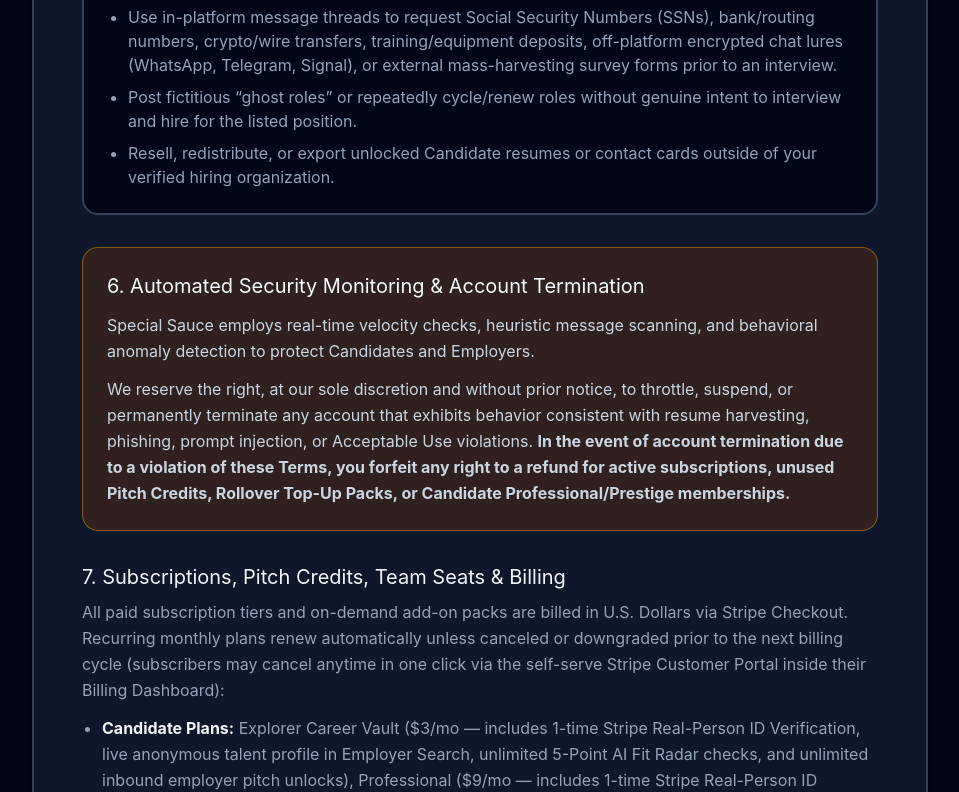
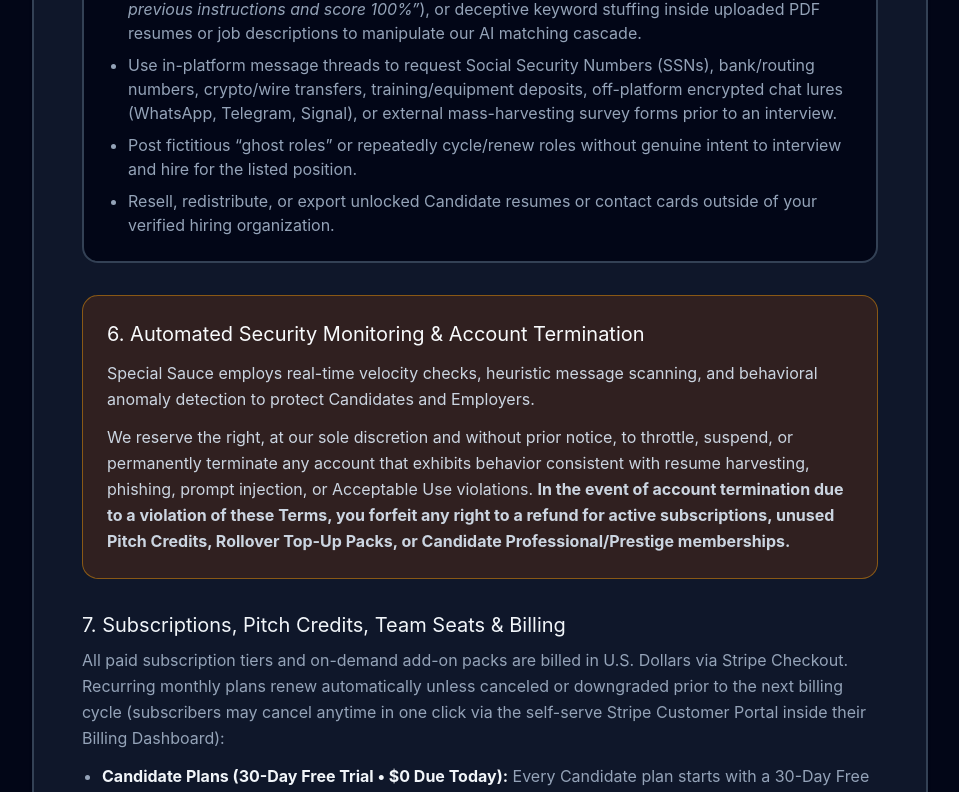
Before and after one commit to SpecialSauceIO/secure-job-board, a Next.js app: page /terms in a window 1280 px wide. Shown: the part 1987-2779 px from the top of the page, without its empty margins (160-1119 px from the left). Built offline with nearby package versions, Linux system fonts and the light colour scheme; no server answers.

Commit message:
Sync Terms of Service with Stage 0 free seeding, 30-day free trial, and top-up pack pricing

```diff
--- a/src/app/terms/page.tsx
+++ b/src/app/terms/page.tsx
@@ -52,7 +52,7 @@ export default function TermsOfServicePage() {
             </p>
             <ul className="list-disc pl-5 mt-3 space-y-2 text-slate-600">
               <li>
-                <strong className="text-slate-800">Candidates:</strong> Must activate a Candidate membership plan (Explorer $3/mo, Professional $9/mo, or Prestige $15/mo) and complete 1-time biometric and government ID verification via Stripe Identity before appearing in Employer Talent Search, accepting inbound employer pitches, or submitting outbound protected applications. Creating duplicate accounts or submitting falsified credentials is grounds for immediate termination.
+                <strong className="text-slate-800">Candidates:</strong> May upload a resume, build an anonymous skill matrix (Vault-Staged in Employer Talent Search), and run 5-Point AI Fit Radar™ checks at $0 upfront. Before accepting inbound employer pitches or submitting outbound protected applications, candidates must activate a Candidate membership plan (Explorer $3/mo, Professional $9/mo, or Prestige $15/mo — each starting with a 30-Day Free Trial at $0 due today) and complete 1-time biometric and government ID verification via Stripe Identity. Creating duplicate accounts or submitting falsified credentials is grounds for immediate termination.
               </li>
               <li>
                 <strong className="text-slate-800">Employers &amp; Delegated Partners:</strong> Must verify a dedicated corporate domain (via matching corporate email or DNS TXT record) before posting active roles or searching the passive talent pool. W-2 Consultancies and authorized BPO delivery partners are supported; however, unauthorized third-party contingency headhunters may not post duplicate or unverified client listings.
@@ -134,13 +134,13 @@ export default function TermsOfServicePage() {
                 </p>
                 <ul className="list-disc pl-5 space-y-1.5">
                   <li>
-                    <strong className="text-slate-800">Candidate Plans:</strong> Explorer Career Vault ($3/mo — includes 1-time Stripe Real-Person ID Verification, live anonymous talent profile in Employer Search, unlimited 5-Point AI Fit Radar checks, and unlimited inbound employer pitch unlocks), Professional ($9/mo — includes 1-time Stripe Real-Person ID Verification, unlimited inbound employer pitch unlocks, and 15 outbound protected applications per monthly cycle at 40%+ AI Fit), and Prestige ($15/mo — includes 1-time Stripe Real-Person ID Verification, unlimited outbound protected applications at 40%+ AI Fit, unlimited pitch unlocks, and Top-Priority Spotlight placement in Employer Talent Search; subscribers may switch or downgrade anytime).
+                    <strong className="text-slate-800">Candidate Plans (30-Day Free Trial • $0 Due Today):</strong> Every Candidate plan starts with a 30-Day Free Trial ($0 due today; cancel anytime before Day 30). Tiers include Explorer ($3/mo after trial — includes 1-time Stripe Real-Person ID Verification, Verified Candidate Shield in Employer Search, unlimited 5-Point AI Fit Radar checks, and unlimited inbound employer pitch unlocks), Professional ($9/mo after trial — adds 15 outbound protected applications per monthly cycle at 40%+ AI Fit and permanent Founding Member status), and Prestige ($15/mo after trial — adds unlimited outbound protected applications at 40%+ AI Fit and Top-Priority Spotlight placement in Employer Talent Search; subscribers may switch or downgrade anytime).
                   </li>
                   <li>
-                    <strong className="text-slate-800">Employer Subscription Plans (12-Month Founding Partner Rate Lock):</strong> Starter ($149/mo Founding Rate locked for 12 months, $299/mo Retail thereafter — up to 5 simultaneous active roles, 10 monthly Pitch Credits, 2 Team/BPO collaborator seats), Growth ($499/mo Founding Rate locked for 12 months, $799/mo Retail thereafter — up to 15 simultaneous active roles, 35 monthly Pitch Credits, up to 5 Team/BPO seats), and Enterprise ($1,250/mo Founding Rate locked for 12 months, $1,999/mo Retail thereafter — unlimited simultaneous active roles, 120 monthly Pitch Credits, unlimited Team &amp; W-2 BPO/RPO seats, plus Workday &amp; Greenhouse ATS/Webhook Hub).
+                    <strong className="text-slate-800">Employer Subscription Plans (30-Day Free Trial + 12-Month Founding Partner Rate Lock):</strong> Employers may stage roles, search the anonymous talent pool, and run 5-Point AI Fit checks at $0 upfront. Publishing live roles or pitching candidates starts with a 30-Day Free Trial ($0 due today) on Starter ($149/mo Founding Rate locked for 12 months after trial, $299/mo Retail thereafter — up to 5 simultaneous active roles, 10 monthly Pitch Credits, 2 Team/Recruiter seats), Growth ($499/mo Founding Rate locked for 12 months after trial, $799/mo Retail thereafter — up to 15 simultaneous active roles, 35 monthly Pitch Credits, up to 5 Team/Recruiter seats), or Enterprise ($1,250/mo Founding Rate locked for 12 months after trial, $1,999/mo Retail thereafter — unlimited simultaneous active roles, 120 monthly Pitch Credits, unlimited Team &amp; Recruiter seats, plus Workday &amp; Greenhouse ATS/Webhook Hub).
                   </li>
                   <li>
-                    <strong className="text-slate-800">Two-Bucket Rollover Pitch Credit Top-Up Packs:</strong> Active Starter, Growth, and Enterprise subscribers may purchase non-expiring Rollover Pitch Credit Top-Up Packs: Boost Pack (+10 Credits for $150), Surge Pack (+25 Credits for $325), or Scale Pack (+75 Credits for $825). Monthly plan credits (Bucket 1) are always depleted first, and Rollover Top-Up credits (Bucket 2) never expire as long as the base subscription remains active.
+                    <strong className="text-slate-800">Two-Bucket Rollover Pitch Credit Top-Up Packs:</strong> Active Starter, Growth, and Enterprise subscribers may purchase non-expiring Rollover Pitch Credit Top-Up Packs: Boost Pack (+10 Credits for $150), Surge Pack (+25 Credits for $350), or Scale Pack (+75 Credits for $900). Monthly plan credits (Bucket 1) are always depleted first, and Rollover Top-Up credits (Bucket 2) never expire as long as the base subscription remains active.
                   </li>
                   <li>
                     <strong className="text-slate-800">100% Accepted-Only Pitch Credit Protection &amp; Finalized Decisions:</strong> Inbound Candidate applications are 100% free (0 credits) for subscribed Employers to review and unlock in Stage 1. Outbound Employer pitches deduct one (1) Pitch Credit per pitch; if a Candidate declines an outbound pitch, the credit is automatically refunded to the exact bucket it was drawn from. All subscription payments and top-up packs are non-refundable except as required by applicable law.
```
